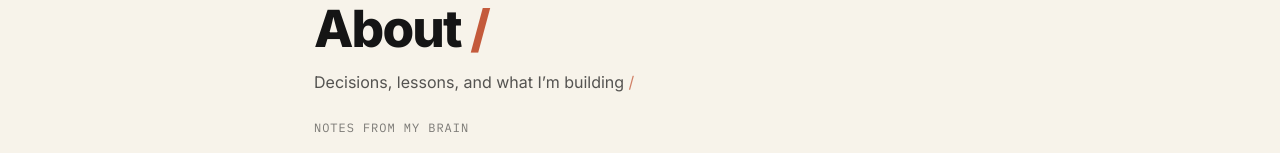
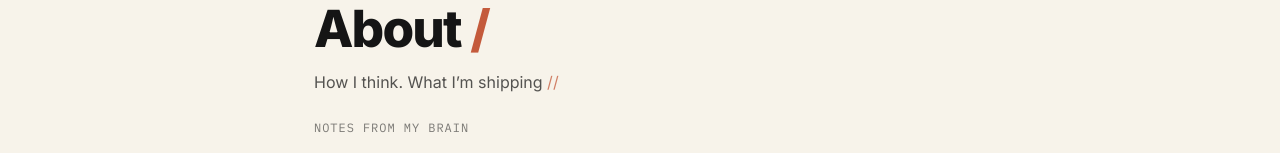
Before and after one commit to benjaminarce-cloud/arcev2-portfolio, a Next.js app: page /about in a window 1280 px wide. Shown: the part 122-275 px from the top of the page. Built offline with nearby package versions, Linux system fonts and the light colour scheme.

Commit message:
Update page.tsx

```diff
--- a/src/app/about/page.tsx
+++ b/src/app/about/page.tsx
@@ -9,7 +9,7 @@ export default function AboutPage() {
         </h1>
 
         <p className="page-subtitle">
-          Decisions, lessons, and what I’m building{" "}
+  How I think. What I’m shipping <span className="accent" style={{ opacity: 0.75 }}>/</span>
           <span className="accent" style={{ opacity: 0.75 }}>
             /
           </span>
```
